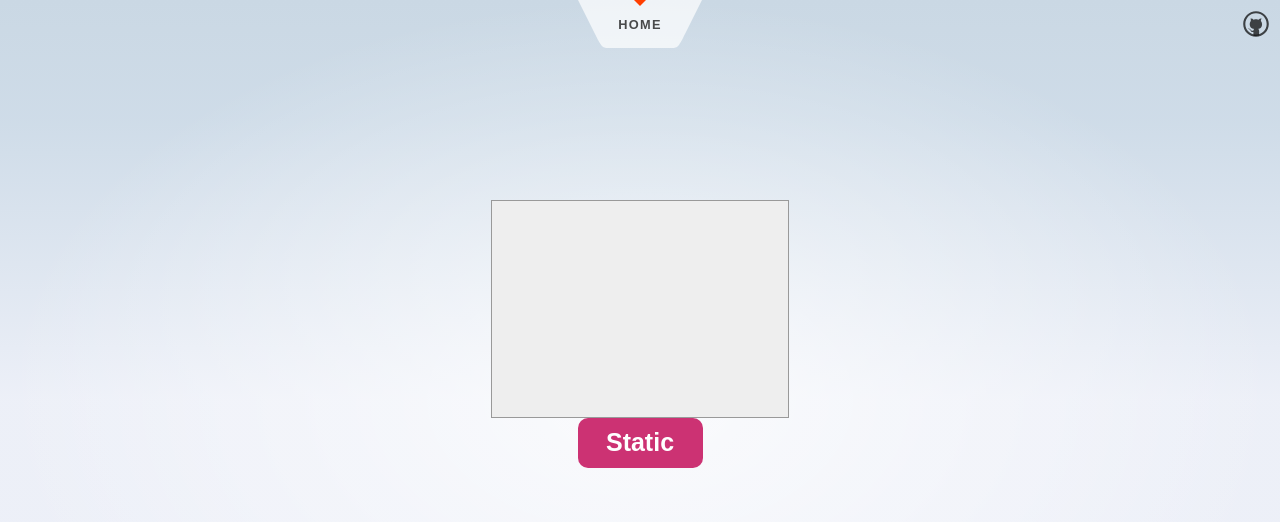
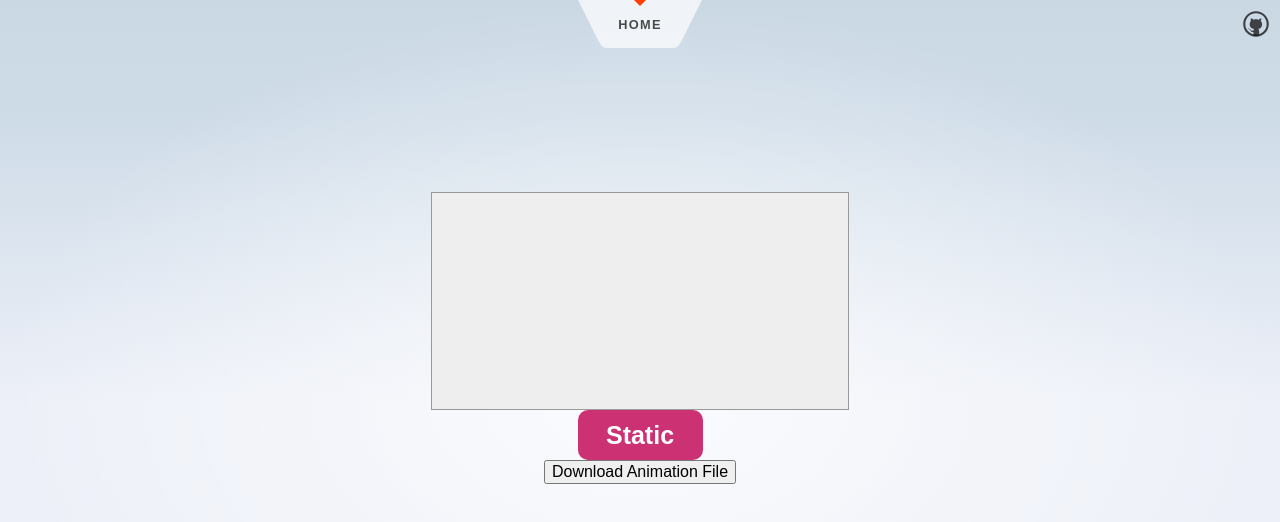
Before and after one commit to awtybots/Led-Animation-Creator, a SvelteKit app: page / in a window 1280 px wide. Shown: the top 522 px of the page. Built offline with nearby package versions, Linux system fonts and the light colour scheme.

Commit message:
working static colors

```diff
--- a/src/lib/components/DisplayWidget.svelte
+++ b/src/lib/components/DisplayWidget.svelte
@@ -1,11 +1,11 @@
 <script>
     // @ts-nocheck
-    export let Title;
+    export let title;
 
 </script>
 
     <div class = "Widget">
-        <div class = "">{Title}</div>
+        <div class = "">{title}</div>
     </div>
 
     <style>
--- a/src/lib/components/StaticWidget.svelte
+++ b/src/lib/components/StaticWidget.svelte
@@ -8,17 +8,17 @@
 </script>
 
 <div class = "Widget">
-    <div class = "Title">Fade</div>
+    <div class = "Title">Static</div>
     <div class = "Buttons">
         <div class = "Button"><input class = "TextInput" bind:value={duration} /></div>
         <div class = "Button"><input class = "TextInput" bind:value={length} /></div>
-        <div class = "Button"><input class = "ColorInput" bind:value={color} type="color"/></div>
+        <div class = "Button"><input class = "ColorInput" bind:value={color} type="color"></div>
     </div>
 </div>
 
 <style>
     .Widget {
-        border: 5px white;
+        border: white;
         background-color: #CC3273;
         width: 300px;
         height: 95px;
@@ -52,11 +52,19 @@
         outline: none;
         border: none;
         width: 100%;
+        height: 40px;
     }
 
     .ColorInput {
-        outline: none;
+        -webkit-appearance: none;
         border: none;
         width: 100%;
+        height: 40px;
+    }
+    .ColorInput::-webkit-color-swatch-wrapper {
+        padding: 0;
+    }
+    .ColorInput::-webkit-color-swatch {
+        border: none;
     }
 </style>
--- a/src/routes/+page.svelte
+++ b/src/routes/+page.svelte
@@ -4,6 +4,53 @@
 	import DisplayWidget from '$lib/components/DisplayWidget.svelte';
 	import StaticWidget from '$lib/components/StaticWidget.svelte';
 
+	let json;
+
+	function hexToRgb(hex) {
+		var result = /^#?([a-f\d]{2})([a-f\d]{2})([a-f\d]{2})$/i.exec(hex)
+		return result ? {
+			r: parseInt(result[1], 16),
+			g: parseInt(result[2], 16),
+			b: parseInt(result[3], 16),
+		} : {
+			r: 0,
+			g: 0,
+			b: 0
+		}
+	}
+
+	function formatJson() {
+		json = []
+		dropped_data.map((data) => {
+			let durationPeriodic = Math.floor(data.duration * 50);
+			let length = data.length;
+			let color = hexToRgb(data.color);
+			console.log(length)
+			console.log(color)
+			for(let i = 0; i < durationPeriodic; i++) {
+				json.push({
+					"r": color.r,
+					"g": color.g,
+					"b": color.b,
+					"length": length
+				})
+			}
+		})
+	}
+
+	function download() {
+		formatJson();
+		const filename = "5829-animation.json"
+
+		var element = document.createElement("a");
+		element.href = window.URL.createObjectURL(new Blob([JSON.stringify(json)], {type: 'text/json'}));
+		element.download = filename;
+
+		document.body.appendChild(element);
+		element.click();
+
+		document.body.removeChild(element);
+	}
 
 	let drop_zone;
 	let dropped = [];
@@ -23,7 +70,8 @@
             .dataTransfer
             .getData("text");
 				dropped = dropped.concat(element_type);
-				dropped_data = dropped_data.concat({})
+				// dropped_data = dropped_data.concat({"duration": 0, "length": 0, "color": ""})
+				dropped_data.push({"duration": 0, "length": 0, "color": ""})
         dropped_in = true;
     }
 
@@ -61,7 +109,7 @@
 
       	if (detectTouchEnd(drop_zone.offsetLeft, drop_zone.offsetTop, pageX, pageY, drop_zone.offsetWidth, drop_zone.offsetHeight)) {
         	dropped = dropped.concat(e.target.id);
-			dropped_data = dropped_data.concat({})
+			dropped_data = dropped_data.concat({"duration": 0, "length": 0, "color": ""})
         	e.target.style.position = "initial";
         	dropped_in = true;
         } else {
@@ -87,19 +135,16 @@
 </svelte:head>
 
 <section>
-
 	<div
 		on:drop={handleDragDrop}
 		bind:this={drop_zone}
 		id="drop_zone"
 		ondragover="return false"
 	>
-	{#each dropped as widget, i}
-		{widget}
-		<StaticWidget/>
-	{/each}
-</div>
-
+		{#each dropped as widget, i}
+			<StaticWidget bind:duration = {dropped_data[i].duration} bind:length = {dropped_data[i].length} bind:color = {dropped_data[i].color}/>
+		{/each}
+	</div>
 	<div
 		type = {"static"}
 		draggable=true
@@ -109,8 +154,10 @@
 		on:touchmove={handleTouchMove}
 		on:touchend={handleTouchEnd}
 	>
-		<DisplayWidget Title = "Static"/>
+		<DisplayWidget title = "Static"/>
 	</div>
+	<button on:click = {download}>Download Animation File</button>
+
 </section>
 
 <style>
@@ -118,24 +165,15 @@
 	#drop_zone {
 		background-color: #eee;
 		border: #999 1px solid ;
-		width: 280px;
-		height: 200px;
+		width: 400px;
+		min-height: 200px;
 		padding: 8px;
 		font-size: 19px;
-	}
 
-	.objects {
-		display: inline-block;
-		background-color: #FFF3CC;
-		border: #DFBC6A 1px solid;
-		width: 50px;
-		height: 50px;
-		margin: 10px;
-		padding: 8px;
-		font-size: 18px;
-		text-align: center;
-		box-shadow: 2px 2px 2px #999;
-		cursor: move;
+		display: flex;
+		flex-direction: column;
+		place-items: center;
+		gap: 20px;
 	}
 
 	section {
```
